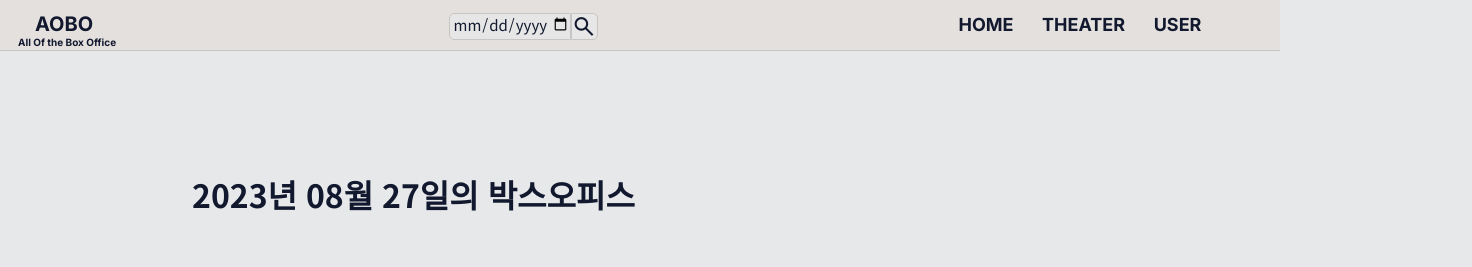
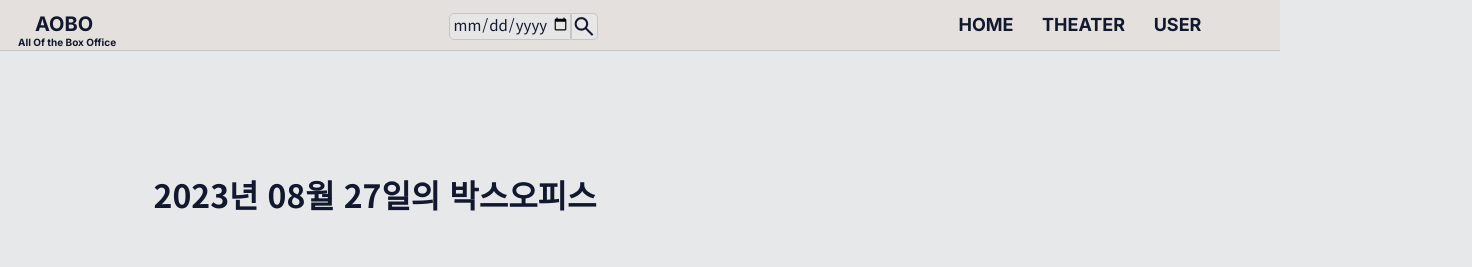
Before and after one commit to SeongBinBin/AOBO, a website with bundled scripts: page index.html in a window 1280 px wide. Shown: the top 267 px of the page, 1472 px wide, since content can reach past the window. Built offline with nearby package versions, Linux system fonts and the light colour scheme; no server answers.

Commit message:
08.28 update

```diff
--- a/css/main.css
+++ b/css/main.css
@@ -5,12 +5,7 @@
 
 .boxoffice_date{
     position: relative;
-    top: 150px; left: 15%;
-}
-
-.boxoffice{
-    display: grid;
-    gap: 30px;
+    top: 150px; left: 12%;
 }
 
 .item{
--- a/css/theater.css
+++ b/css/theater.css
@@ -11,7 +11,6 @@
 }
 
 .theater_choice{
-    /* margin-left: 30px; */
     justify-content: center;
     margin-top: 30px;
     display: flex;
@@ -61,7 +60,6 @@ td{
 .discount_p{
     text-align: left;
     margin: 0;
-    /* width: 100%; */
 }
 p{
     margin: 0;
--- a/js/main.js
+++ b/js/main.js
@@ -41,7 +41,7 @@ inputDate.setAttribute("max", dateMaxFormat)
 const search = document.querySelector('.search')
 
 search.addEventListener('click', function(){
-    // if (isLoggedIn !== 'true'){
+    // if (isLoggedIn !== 'true'){         // 로그인해야 검색이 가능하게 하는 코드
     //     alert('로그인이 필요합니다.')
     //     headerPopup.classList.add('cloaking')
     //     popupList.classList.remove('hide')
```
